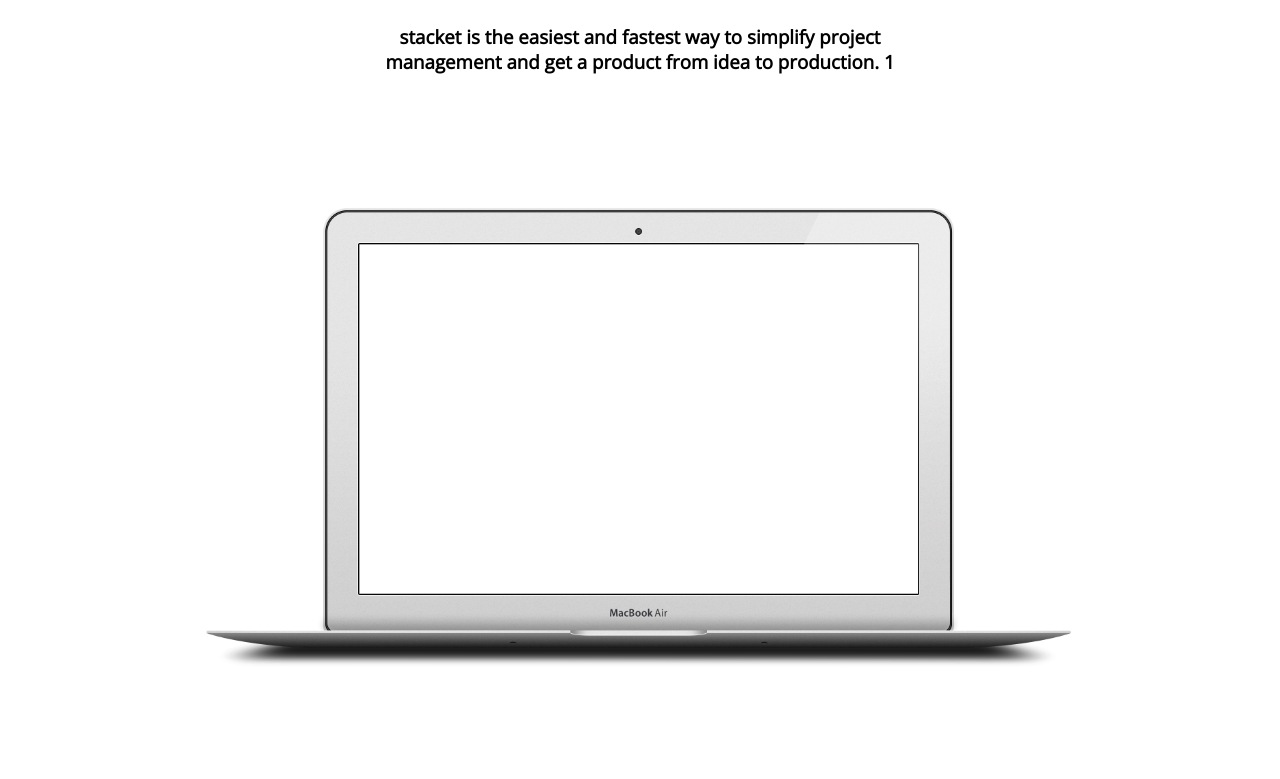
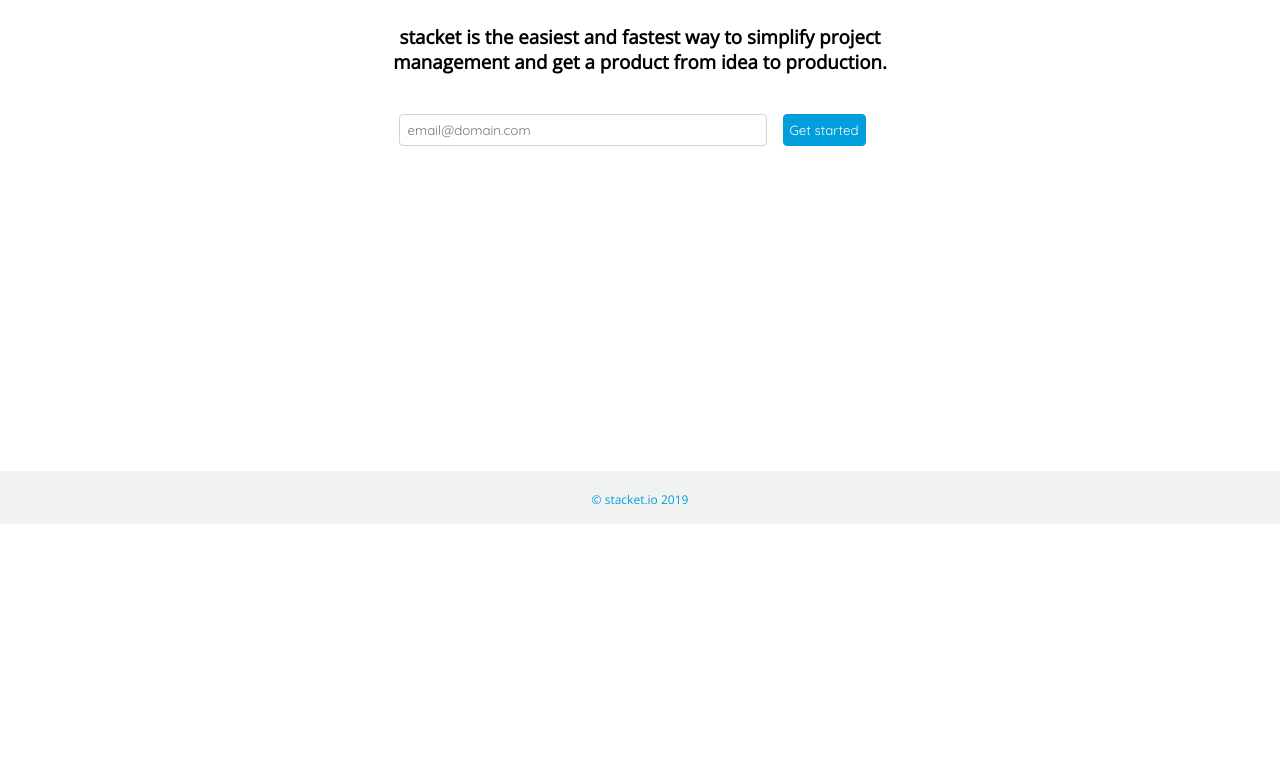
Before and after one commit to oflynned/Stacket-Website, a Gatsby site: page / in a window 1280 px wide. Shown: the part 276-1055 px from the top of the page. After the commit the page ends 800 px from the top, so only its background shows below. Built offline with nearby package versions, Linux system fonts and the light colour scheme; Gatsby itself is replaced by a stand-in of ours.

Commit message:
update index page

```diff
--- a/src/pages/index.css
+++ b/src/pages/index.css
@@ -2,8 +2,12 @@ body {
     margin: 0;
 }
 
+* {
+    font-family: 'Quicksand', sans-serif;
+}
+
 .index {
-    min-height: 100vh;
+    height: 100vh;
 }
 
 .index .index-content {
@@ -20,7 +24,7 @@ body {
     font-family: Quicksand, sans-serif;
 }
 
-.index h3 {
+.index h3, .index p {
     font-family: "Open Sans", sans-serif;
 }
 
@@ -32,3 +36,41 @@ body {
 .index .preview {
     width: 1024px;
 }
+
+.index .email-holder {
+    width: fit-content;
+    margin: 40px auto;
+}
+
+.index input {
+    border: lightgrey solid 1px;
+    border-radius: 4px;
+    padding: 0 8px;
+    height: 30px;
+    width: 350px;
+}
+
+.index input:focus {
+    border: #009EDB solid 1px;
+}
+
+footer {
+    background-color: #F1F2F2;
+    width: 100vw;
+    position: absolute;
+    left: 0;
+    bottom: 0;
+}
+
+footer .line {
+    margin: 20px auto 0;
+    color: #009EDB;
+}
+
+footer p {
+    width: fit-content;
+    margin: 16px auto;
+    color: #009EDB;
+    font-family: Roboto, sans-serif;
+    font-size: 12px;
+}
--- a/src/pages/index.js
+++ b/src/pages/index.js
@@ -4,13 +4,23 @@ import { Helmet } from "react-helmet"
 import NavBar from "../components/nav/NavBar"
 
 import "./index.css"
+import { Button } from "../components/input/Button"
 
 class Index extends Component {
   constructor() {
     super()
     this.state = {
+      submittedEmail: false,
       selectedIndex: 0,
     }
+  }
+
+  onNavHeadingClick = index => {
+
+  }
+
+  onSubmitEmail = email => {
+    this.setState({ submittedEmail: true })
   }
 
   render() {
@@ -20,17 +30,34 @@ class Index extends Component {
           <title>stacket</title>/>
         </Helmet>
 
-        <NavBar headings={["Girly", "Boyey", "Beany"]} selectedIndex={this.state.selectedIndex}/>
+        <NavBar headings={["About"]}
+                selectedIndex={this.state.selectedIndex}
+                onClick={this.onNavHeadingClick}/>
 
         <div className={"index-content"}>
           <h1>Visualise your workflow<br/>&amp; facilitate software development</h1>
           <h3>stacket is the easiest and fastest way to simplify project<br/>
-            management and get a product from idea to production. 1</h3>
+            management and get a product from idea to production.</h3>
 
-          <div className={"preview-holder"}>
-            <img className={"preview"} src={require("../assets/images/macbook-outline.png")}/>
+          <div className={"email-holder"}>
+            <input name={"email-input"} placeholder={"email@domain.com"}/>
+            <Button label={"Get started"} onClick={this.onSubmitEmail}/>
           </div>
+
+          {
+            this.state.submittedEmail &&
+            <h3>Thank you! You will be notified when stacket.io has product availability updates.</h3>
+          }
+
+          {/*<div className={"preview-holder"}>*/}
+          {/*  <img className={"preview"} src={require("../assets/images/macbook-outline.png")}/>*/}
+          {/*</div>*/}
         </div>
+
+        <footer>
+          <div className={"line"}/>
+          <p>&copy; stacket.io {new Date().getFullYear()}</p>
+        </footer>
       </div>
     )
   }
```
Also changed, not shown: .circleci/config.yml.
